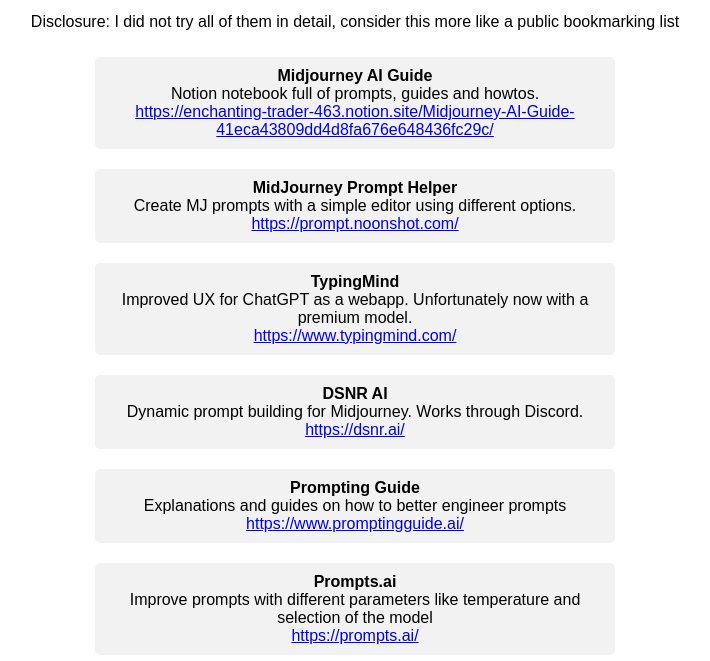
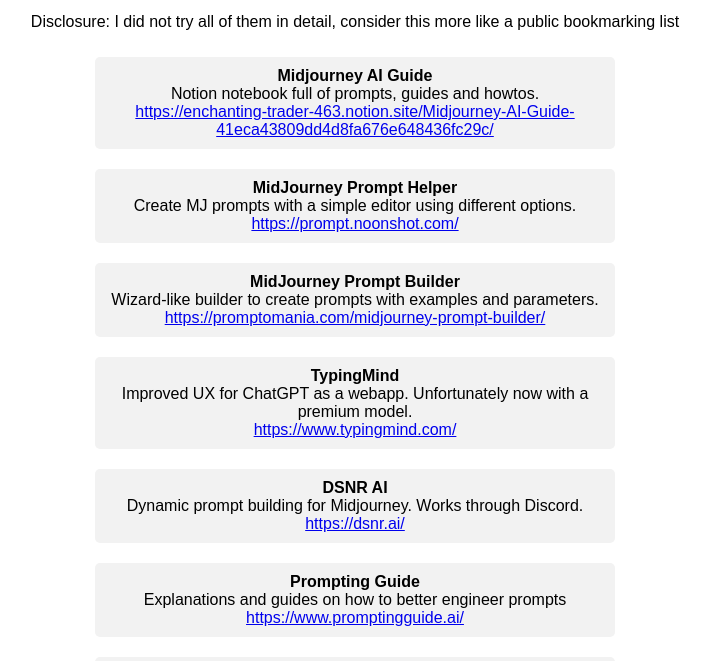
Before and after one commit to blicky/betterprompts, a plain HTML site: page index.html in a window 1280 px wide. Shown: the part 99-760 px from the top of the page, without its empty margins (285-995 px from the left). Drawn offline with Linux system fonts and the light colour scheme.

Commit message:
Update index.html

```diff
--- a/index.html
+++ b/index.html
@@ -69,6 +69,11 @@
       <div class="link-description">Create MJ prompts with a simple editor using different options.</div>
       <a href="https://prompt.noonshot.com/" class="link-url">https://prompt.noonshot.com/</a>
     </li>
+     <li class="link">
+      <div class="link-title">MidJourney Prompt Builder</div>
+      <div class="link-description">Wizard-like builder to create prompts with examples and parameters.</div>
+      <a href="https://promptomania.com/midjourney-prompt-builder/" class="link-url">https://promptomania.com/midjourney-prompt-builder/</a>
+    </li>
     <li class="link">
       <div class="link-title">TypingMind</div>
       <div class="link-description">Improved UX for ChatGPT as a webapp. Unfortunately now with a premium model.</div>
```
